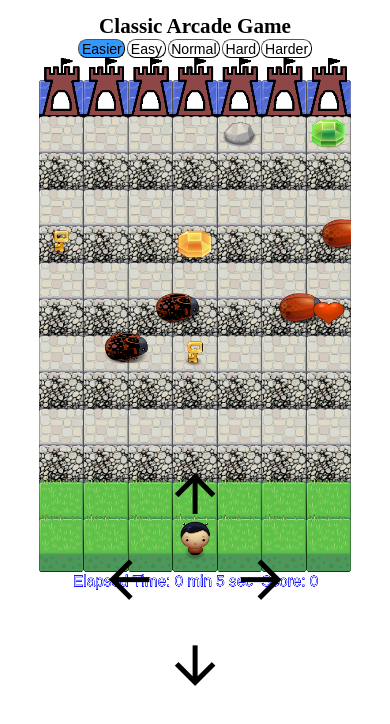
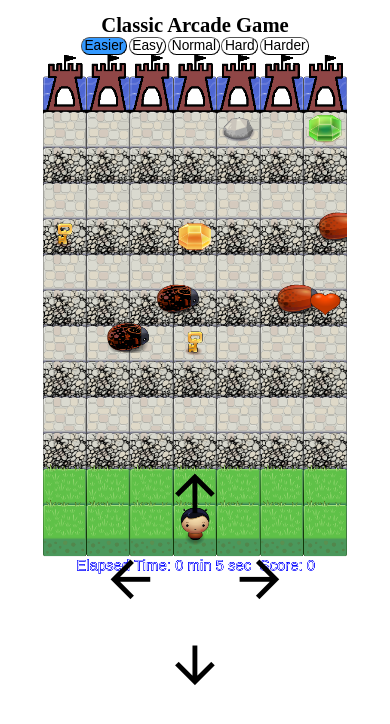
Before and after one commit to MKortmann/Classic-Arcade-Game, a plain HTML site: page index.html in a window 390 px wide. Drawn offline with Linux system fonts and the light colour scheme.

Commit message:
style: resize display

```diff
--- a/css/style.css
+++ b/css/style.css
@@ -119,7 +119,7 @@ big tablet you will need to activate the joystic!*/
 @media screen and (max-width: 1025px) {
 	body {
 		/**zoom out to fit all elements on the screen*/
-		zoom: 0.63;
+		zoom: 0.61;
 		-moz-transform: scale(0.63);
 		-moz-transform-origin: 50% 0;
 	}
@@ -134,8 +134,8 @@ big tablet you will need to activate the joystic!*/
 		font-size: 1em;
 		text-align: center;
 		/**zoom out to fit all elements on the screen*/
-		zoom: 0.58;
-		-moz-transform: scale(0.58);
+		zoom: 0.56;
+		-moz-transform: scale(0.56);
 		-moz-transform-origin: 50% 0;
 	}
 }
@@ -145,8 +145,8 @@ big tablet you will need to activate the joystic!*/
 		font-size: 1em;
 		text-align: center;
 		/**zoom out to fit all elements on the screen*/
-		zoom: 0.54;
-		-moz-transform: scale(0.54);
+		zoom: 0.53;
+		-moz-transform: scale(0.53);
 		-moz-transform-origin: 50% 0;
 	}
 
@@ -160,8 +160,8 @@ big tablet you will need to activate the joystic!*/
 		font-size: 1em;
 		text-align: center;
 		/**zoom out to fit all elements on the screen*/
-		zoom: 0.44;
-		-moz-transform: scale(0.44);
+		zoom: 0.43;
+		-moz-transform: scale(0.43);
 		-moz-transform-origin: 50% 0;
 	}
 }
@@ -171,8 +171,8 @@ big tablet you will need to activate the joystic!*/
 		font-size: 1em;
 		text-align: center;
 		/**zoom out to fit all elements on the screen*/
-		zoom: 0.48;
-		-moz-transform: scale(0.48);
+		zoom: 0.42;
+		-moz-transform: scale(0.42);
 		-moz-transform-origin: 50% 0;
 	}
 
```
